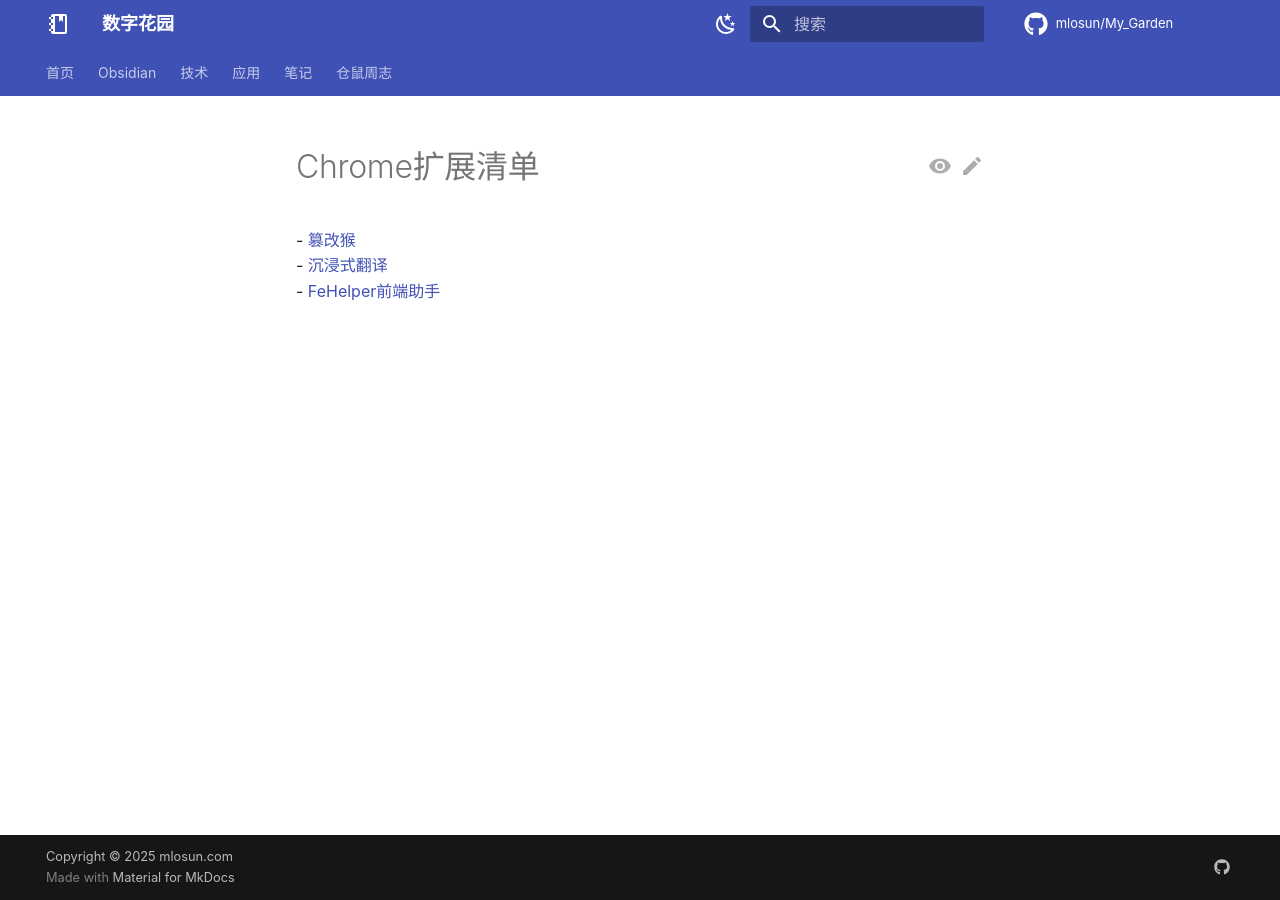
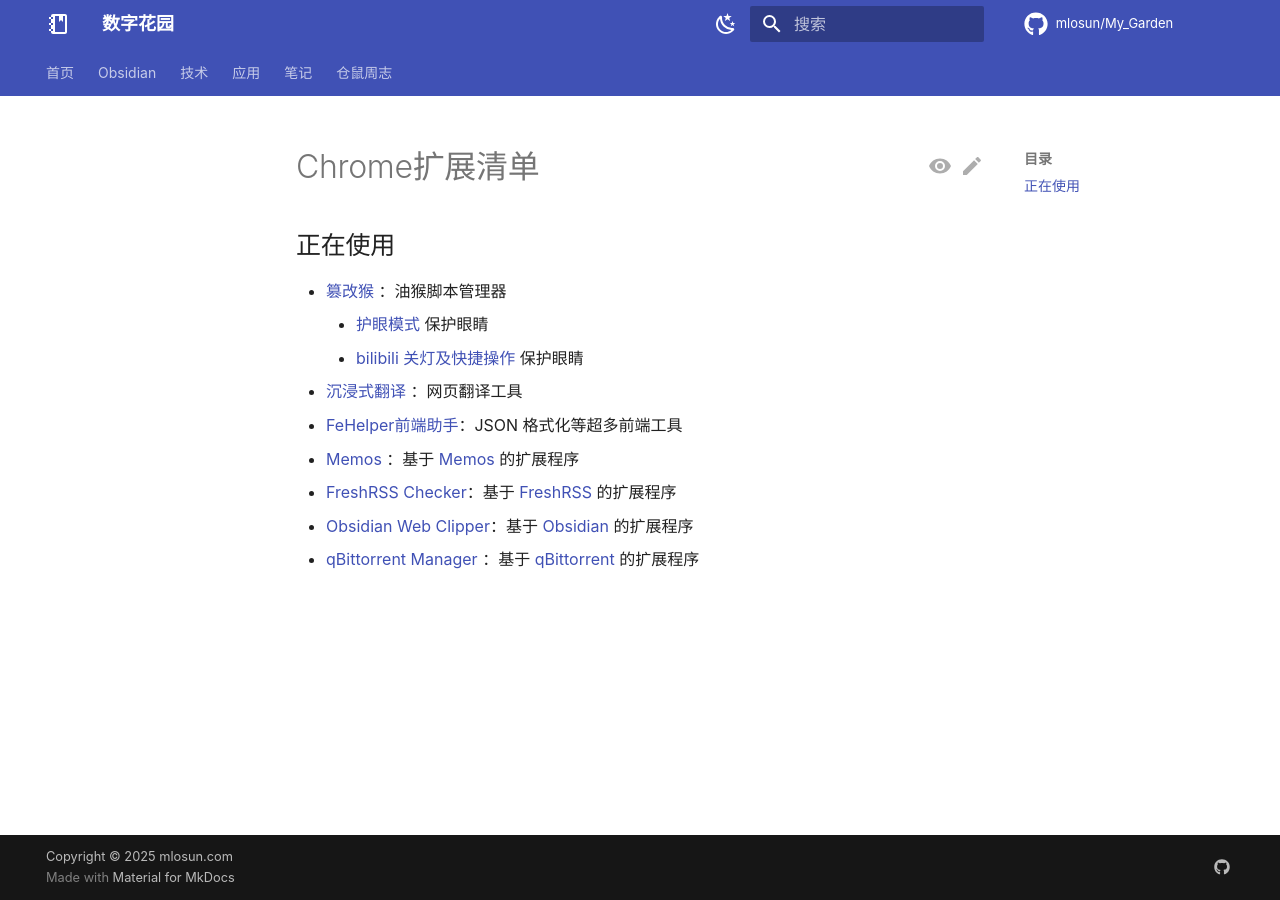
Before and after one commit to mlosun/My_Garden, an MkDocs documentation site: the page built from docs/apps/Chrome扩展清单.md, in a window 1280 px wide. Built offline with MkDocs 1.6.1 and Material for MkDocs 9.7.7, drawn with Linux system fonts in a browser that asks for light colours; comment, search, counter and statistics services are not loaded.

Commit message:
PUBLISHER #49

```diff
--- a/docs/apps/Chrome扩展清单.md
+++ b/docs/apps/Chrome扩展清单.md
@@ -1,10 +1,17 @@
 ---
 created: 2024-12-03
-updated: 2024-12-10
+updated: 2025-05-06
 share: true
-title: Chrome扩展清单
 ---
 
-- [篡改猴](https://chromewebstore.google.com/detail/%E7%AF%A1%E6%94%B9%E7%8C%B4/dhdgffkkebhmkfjojejmpbldmpobfkfo)
-- [沉浸式翻译](https://chromewebstore.google.com/detail/%E6%B2%89%E6%B5%B8%E5%BC%8F%E7%BF%BB%E8%AF%91-%E7%BD%91%E9%A1%B5%E7%BF%BB%E8%AF%91%E6%8F%92%E4%BB%B6-pdf%E7%BF%BB%E8%AF%91-%E5%85%8D%E8%B4%B9/bpoadfkcbjbfhfodiogcnhhhpibjhbnh)
-- [FeHelper前端助手](https://chromewebstore.google.com/detail/fehelper%E5%89%8D%E7%AB%AF%E5%8A%A9%E6%89%8B/pkgccpejnmalmdinmhkkfafefagiiiad)
+## 正在使用
+
+- [篡改猴](https://chromewebstore.google.com/detail/%E7%AF%A1%E6%94%B9%E7%8C%B4/dhdgffkkebhmkfjojejmpbldmpobfkfo) ：油猴脚本管理器
+	- [护眼模式](https://greasyfork.org/zh-CN/scripts/426377-dark-mode) 保护眼睛
+	- [bilibili 关灯及快捷操作](https://greasyfork.org/zh-CN/scripts/426856-bilibili%E5%85%B3%E7%81%AF%E5%8F%8A%E5%BF%AB%E6%8D%B7%E6%93%8D%E4%BD%9C) 保护眼睛
+- [沉浸式翻译](https://chromewebstore.google.com/detail/%E6%B2%89%E6%B5%B8%E5%BC%8F%E7%BF%BB%E8%AF%91-%E7%BD%91%E9%A1%B5%E7%BF%BB%E8%AF%91%E6%8F%92%E4%BB%B6-pdf%E7%BF%BB%E8%AF%91-%E5%85%8D%E8%B4%B9/bpoadfkcbjbfhfodiogcnhhhpibjhbnh) ：网页翻译工具
+- [FeHelper前端助手](https://chromewebstore.google.com/detail/fehelper%E5%89%8D%E7%AB%AF%E5%8A%A9%E6%89%8B/pkgccpejnmalmdinmhkkfafefagiiiad)：JSON 格式化等超多前端工具
+- [Memos](https://chromewebstore.google.com/detail/memos/cbhjebjfccgchgbmfbobjmebjjckgofe) ：基于 [Memos](https://www.usememos.com/) 的扩展程序
+- [FreshRSS Checker](https://chromewebstore.google.com/detail/freshrss-checker/fkckemcdpfnblnkndachclpjfmlhofeg)：基于 [FreshRSS](https://freshrss.org/) 的扩展程序
+- [Obsidian Web Clipper](https://chromewebstore.google.com/detail/obsidian-web-clipper/cnjifjpddelmedmihgijeibhnjfabmlf)：基于 [Obsidian](https://obsidian.md/) 的扩展程序
+- [qBittorrent Manager](https://chromewebstore.google.com/detail/qbittorrent-manager/lepfdoncjankcnaholpcbcbdpjjjolcp) ：基于 [qBittorrent](https://www.qbittorrent.org/) 的扩展程序
```
